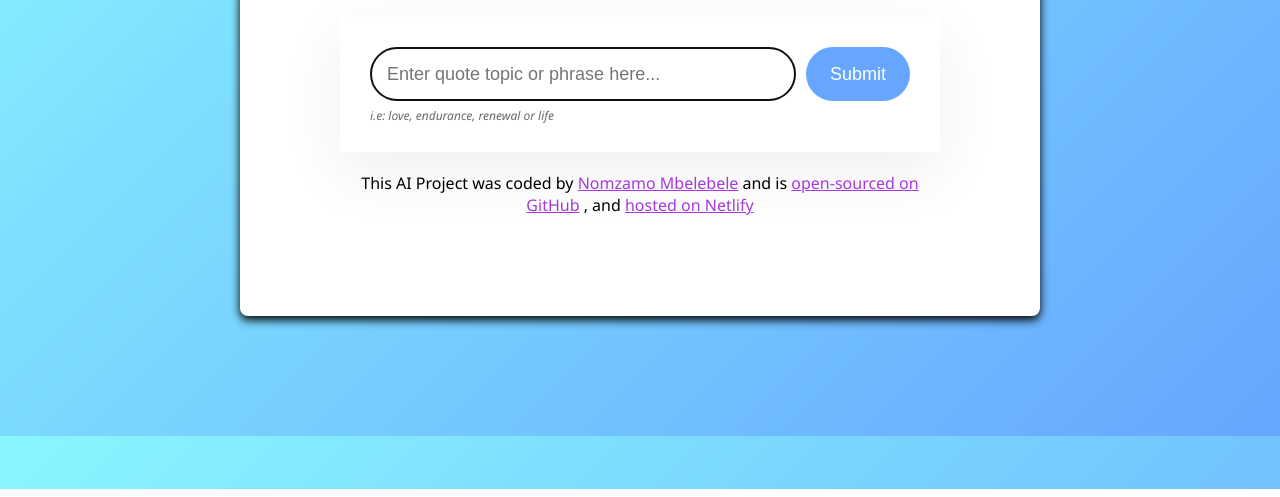
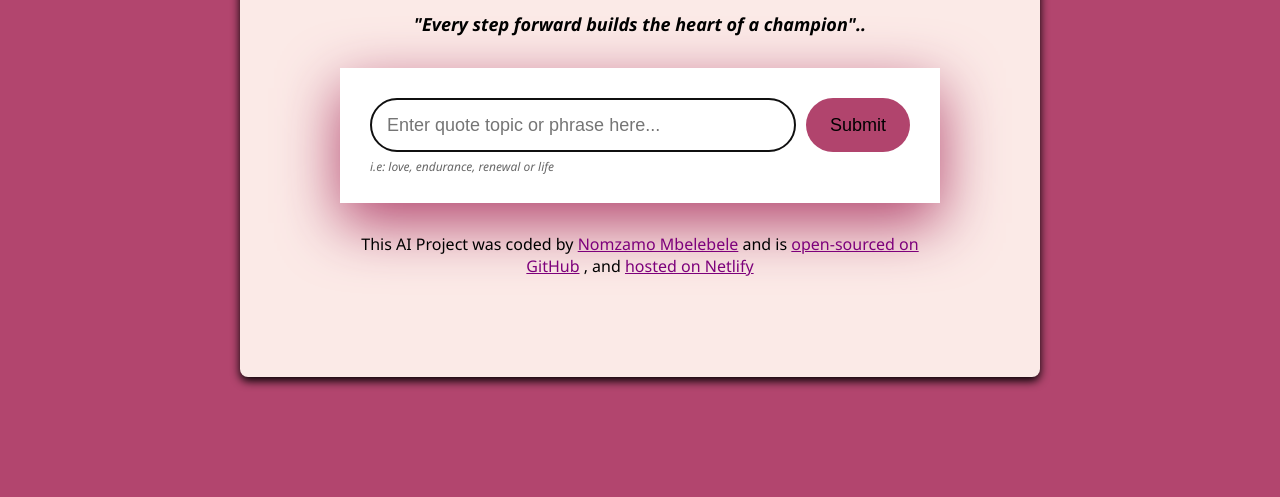
Before and after one commit to NomzamoM11/my-ai-quote-generator, a plain HTML site: page index.html in a window 1280 px wide. Shown: the part 311-808 px from the top of the page. Drawn offline with nearby package versions, Linux system fonts and the light colour scheme.

Commit message:
Improved the project styling, and added links to GitHub and Netlify

```diff
--- a/index.html
+++ b/index.html
@@ -12,6 +12,7 @@
     <div class="container">
       <header>
         <h1>AI Quote Generator</h1>
+        <h2>"Every step forward builds the heart of a champion"..</h2>
       </header>
       <main>
         <div class="form-container">
@@ -39,12 +40,12 @@
         >
         and is
         <a
-          href="https://github.com/NomzamoM11/my-ai-poem-generator"
+          href="https://github.com/NomzamoM11/my-ai-quote-generator"
           target="_blank"
           >open-sourced on GitHub</a
         >
         , and
-        <a href="https://ai-poem-generator-site.netlify.app/" target="_blank"
+        <a href="https://ai-short-quote-generator.netlify.app/" target="_blank"
           >hosted on Netlify</a
         >
       </footer>
--- a/src/style.css
+++ b/src/style.css
@@ -1,9 +1,9 @@
 body {
-  background: linear-gradient(135deg, #89f7fe, #66a6ff);
+  background: #B2456E;
   font-family: "Segoe UI", Tahoma, Geneva, Verdana, sans-serif;
 }
 .container {
-  background-color: white;
+  background-color:  #FBEAE7;
   width: 600px;
   margin: 120px auto;
   padding: 100px;
@@ -15,18 +15,25 @@ header {
 }
 h1 {
   font-family: "Segoe UI";
-  color: #66a6ff;
+  color: #B1446D;
   text-align: center;
   font-style: italic;
   font-size: 36px;
   font-weight: 700;
   line-height: 1.5;
 }
+h2 {
+  font-family: "Segoe UI";
+  font-size: 18px;
+  text-align: center;
+  font-style: italic;
+  line-height: 1.5;
+}
 .form-container {
   margin-bottom: 20px;
   padding: 30px;
   background-color: white;
-  box-shadow: 0 20px 60px rgba(65, 50, 100, 0.08);
+  box-shadow: 0 20px 60px rgb(178, 69, 110);
 }
 form {
   display: flex;
@@ -36,14 +43,14 @@ form {
   font-size: 18px;
   color: #272044;
   line-height: 20px;
-  border: 1px solid rgb(102, 166, 255);
+  border: 1px solid #B1446D;
   border-radius: 50px;
   padding: 16px;
   width: 80%;
 }
 .submit-button {
-  background: #66a6ff;
-  color: white;
+  background: #B1446D;
+  color: black;
   margin-left: 10px;
   border: none;
   border-radius: 50px;
@@ -68,17 +75,18 @@ form {
   line-height: 2;
   margin-top: 20px;
   padding: 30px;
-  border-left: 1px solid rgb(102, 166, 255);
+  border-left: 1px solid rgb(178, 69, 110);
 }
 .quote strong {
-  color: #66a6ff;
+  color: #B1446D;
 }
 a {
-  color: #a43adb;
+  color: #7D007B;
 }
 footer {
+  font-weight: 200;
   text-align: center;
-  margin-top: 20px;
+  margin-top: 30px;
 }
 .generating {
   animation: blink-animation 1s steps(5, start) infinite;
```
